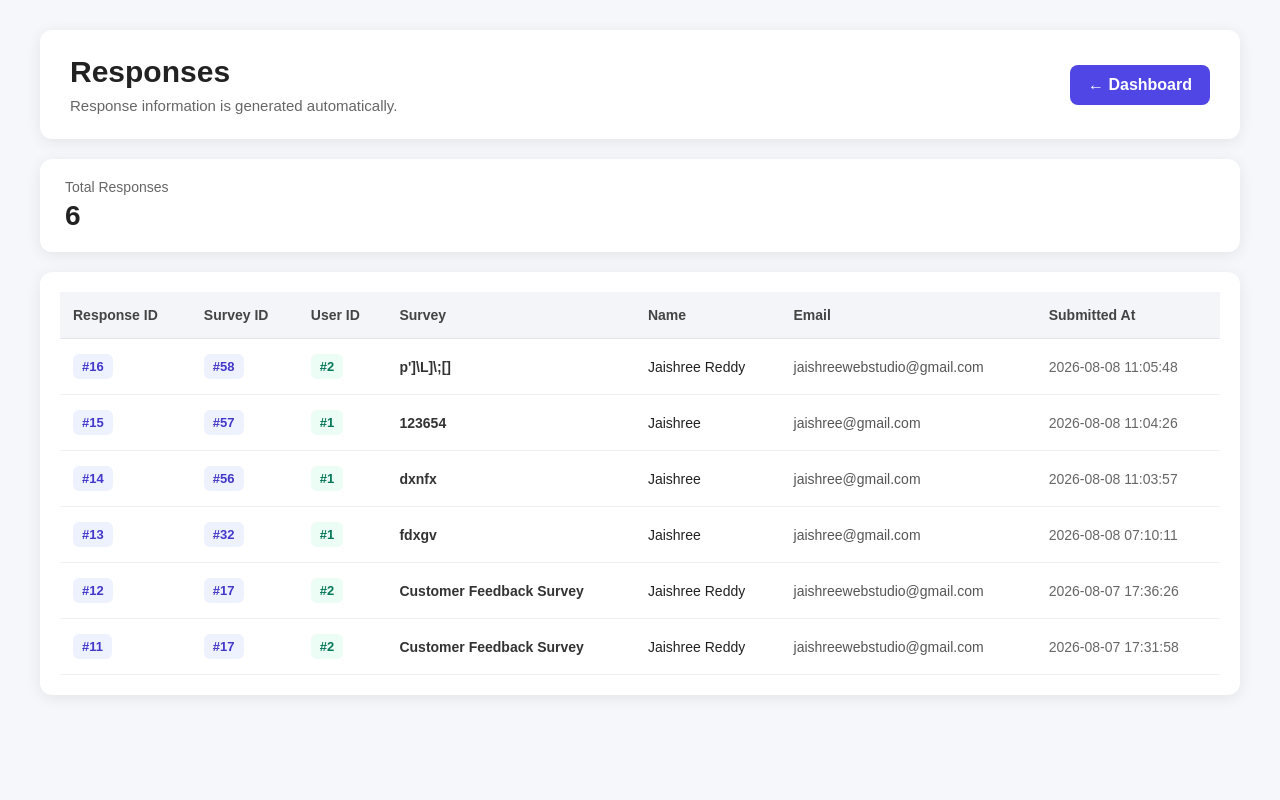
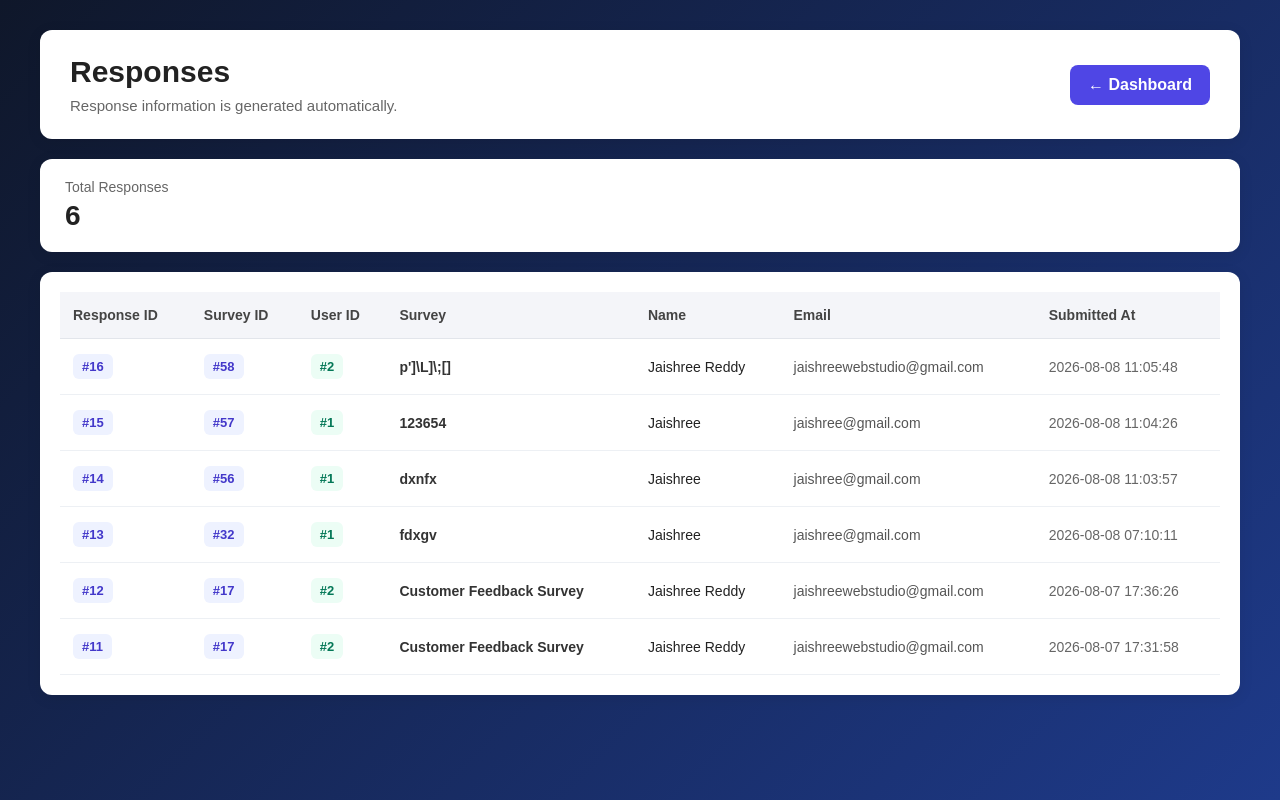
Before and after one commit to jaishreewebstudio-design/survey-management-system, a Flask app: page /responses in a window 1280 px wide. Run offline with Flask 3, Linux system fonts and the light colour scheme; a user stored in the database is signed in; data comes from the database, SQL or seed files in the repository.

Commit message:
Update responses.html

```diff
--- a/templates/responses.html
+++ b/templates/responses.html
@@ -23,7 +23,6 @@
 
 
         body {
-
     margin: 0;
 
     font-family:
@@ -31,11 +30,14 @@
         Helvetica,
         sans-serif;
 
-            background: #f5f7fb;
+    background: linear-gradient(
+        135deg,
+        #0f172a,
+        #1e3a8a
+    );
 
     color: #222;
 }
-
 
         .page {
 
```
Lines whose indentation alone changed are shown as unchanged.
